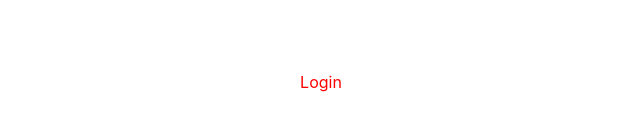
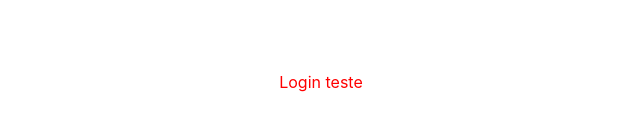
Before and after one commit to meu-dinheirinho/client, a React (Create React App) app: page /login in a window 1280 px wide. Shown: the part 318-448 px from the top of the page, without its empty margins (319-959 px from the left). Built offline with nearby package versions, Linux system fonts and the light colour scheme.

Commit message:
test: eslint rules

```diff
--- a/src/pages/Login/index.js
+++ b/src/pages/Login/index.js
@@ -4,7 +4,7 @@ import styles from './styles.module.css';
 export default function LoginPage() {
   return (
     <div className={styles.teste}>
-      Login
+      Login  teste
     </div>
   );
 }
```
